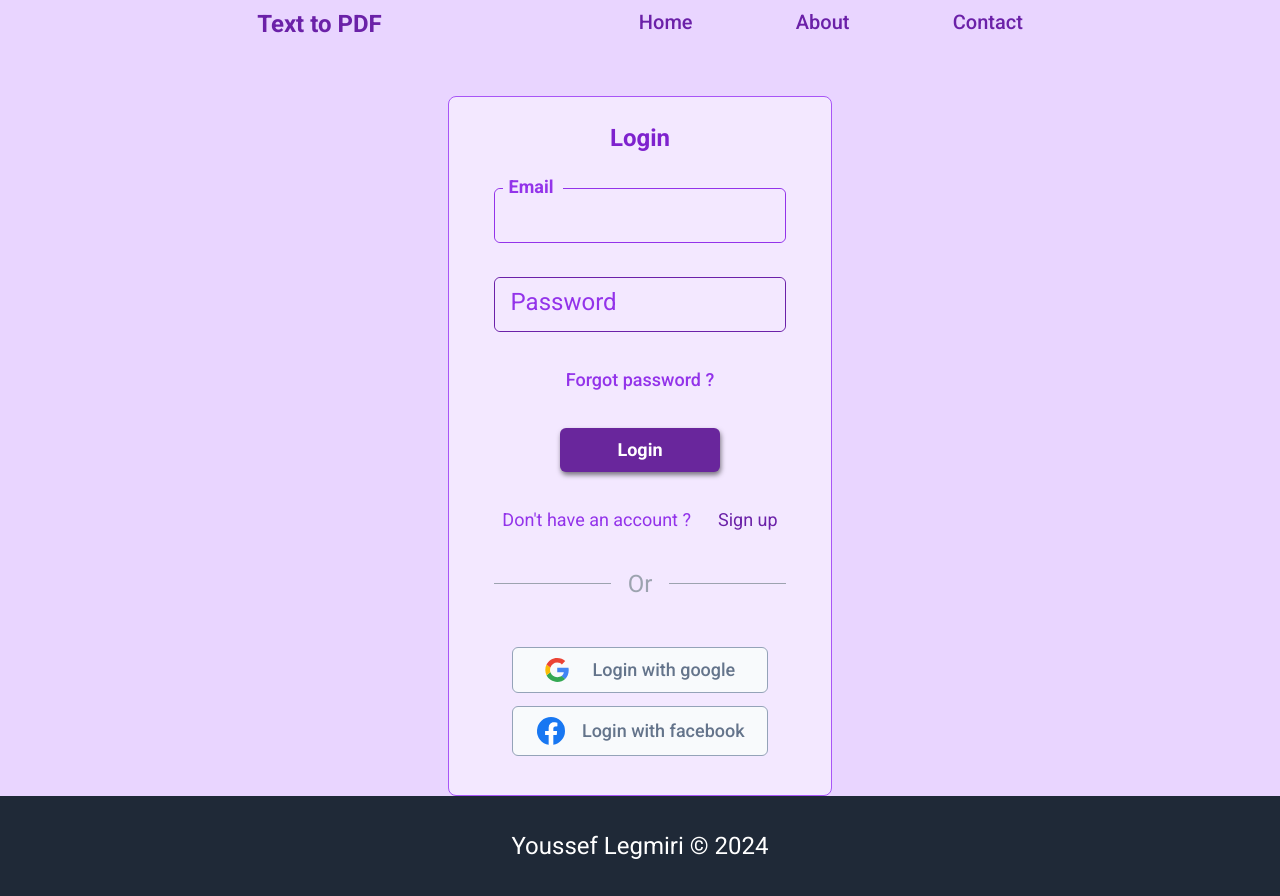
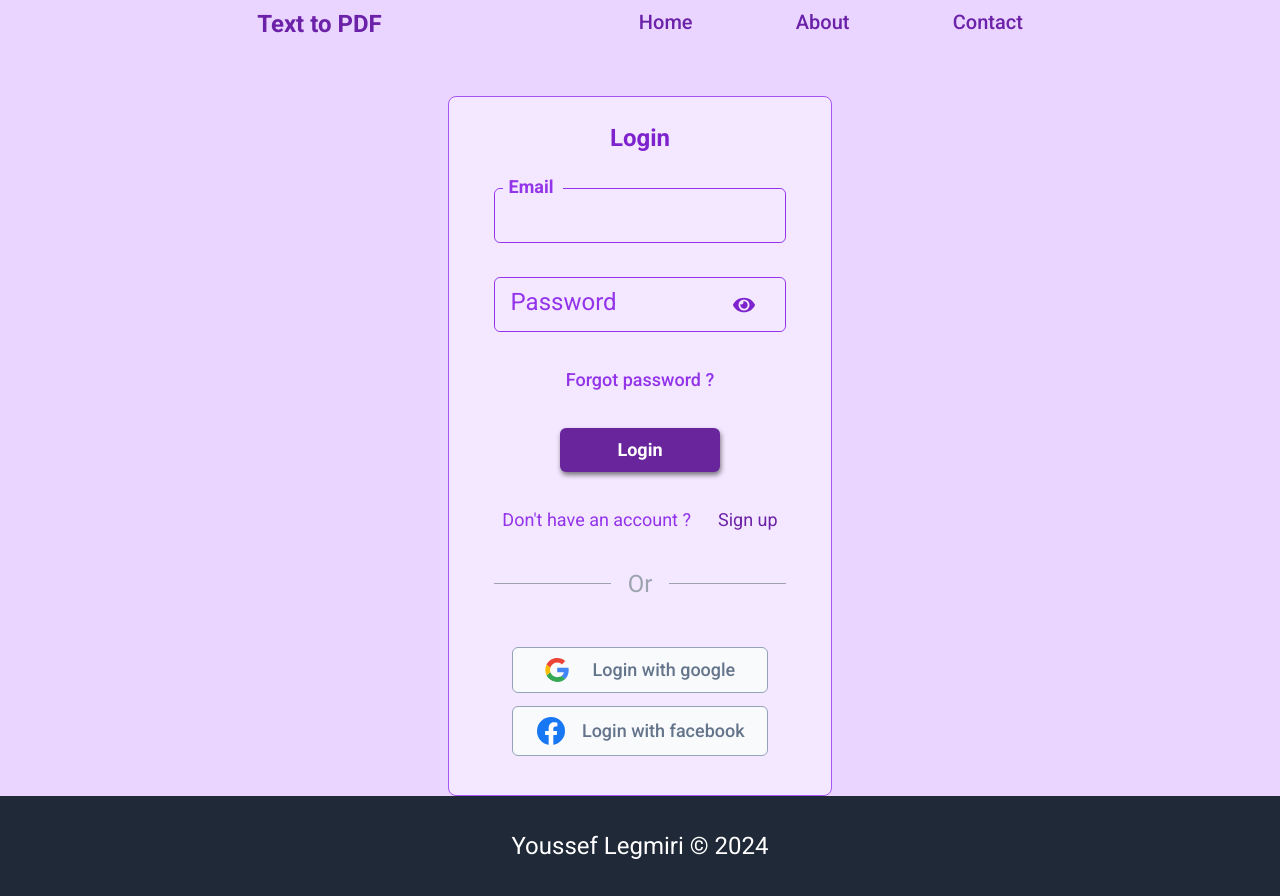
Before and after one commit to youssefLegmiri/job-application, a React (Vite) app in the folder FrontEnd/: page /login in a window 1280 px wide. Built offline with nearby package versions, Linux system fonts and the light colour scheme.

Commit message:
adding eyeicon

```diff
--- a/FrontEnd/package.json
+++ b/FrontEnd/package.json
@@ -13,6 +13,7 @@
     "clsx": "^2.1.1",
     "react": "19.0.0",
     "react-dom": "19.0.0",
+    "react-icons": "^5.4.0",
     "react-router-dom": "^7.1.1"
   },
   "devDependencies": {
--- a/FrontEnd/src/components/Input.jsx
+++ b/FrontEnd/src/components/Input.jsx
@@ -1,14 +1,35 @@
 import { useEffect, useState } from "react";
 
-const Input = ({ as = "input", label, type, name, autofocus }) => {
+const Input = ({
+  as = "input",
+  label,
+  type,
+  name,
+  autofocus,
+  error,
+  inputData,
+}) => {
   const [isFocus, setIsFocus] = useState(false);
+  const [isError, setIsError] = useState(false);
+  const [data, setIsData] = useState(null);
 
   const Component = as === "textarea" ? "textarea" : "input";
+
+  useEffect(() => {
+    if (error) {
+      setIsError(true);
+    } else {
+      setIsError(false);
+    }
+    if (inputData) {
+      setIsData(inputData);
+    }
+  }, [error]);
 
   return (
     <div
       className={`w-[80%] relative  border-[1px] rounded-md ${
-        isFocus ? "border-purple-600" : "border-purple-800"
+        isError ? "border-red-600" : "border-purple-600"
       } `}
     >
       <div
@@ -25,6 +46,7 @@ const Input = ({ as = "input", label, type, name, autofocus }) => {
         {label}
       </label>
       <Component
+        defaultValue={data}
         autoFocus={autofocus}
         onFocus={() => setIsFocus(true)}
         onBlur={(e) => {
--- a/FrontEnd/src/components/Login.jsx
+++ b/FrontEnd/src/components/Login.jsx
@@ -2,23 +2,50 @@ import Input from "./Input";
 import Button from "./Button";
 import { Link } from "react-router-dom";
 import clsx from "clsx";
+import { FaEye } from "react-icons/fa";
+import { FaEyeSlash } from "react-icons/fa";
 import google from "../assets/google.svg";
 import facebook from "../assets/facebook.svg";
 import { useNavigate } from "react-router-dom";
-import { useActionState } from "react";
+import { useActionState, useState } from "react";
 
 const Login = () => {
   const navigate = useNavigate();
-  const [data, actionFunction, isPending] = useActionState(formAction, "");
+  const [passwordType, setIsPasswordType] = useState("password");
+  const [state, actionFunction, isPending] = useActionState(formAction, {
+    data: { email: null, password: null },
+    emailError: false,
+    passwordError: false,
+    emailErrorMessage: null,
+    passwordErrorMessage: null,
+  });
 
   async function formAction(previous, formData) {
     const jsonData = Object.fromEntries(formData.entries());
     if (!jsonData.email) {
-      return { error: "Email required" };
+      return { emailError: true, emailErrorMessage: "Email is required" };
+    } else if (!jsonData.password) {
+      return {
+        passwordError: true,
+        passwordErrorMessage: "password is required",
+        data: { email: formData.get("email") },
+      };
     }
 
-    await new Promise((resolve) => setTimeout(resolve, 5000));
+    await new Promise((resolve) => setTimeout(resolve, 2000));
+    return {
+      data: {
+        email: formData.get("email"),
+        password: formData.get("password"),
+      },
+    };
   }
+  const handelMouseDown = () => {
+    setIsPasswordType("text");
+  };
+  const handelMouseUp = () => {
+    setIsPasswordType("password");
+  };
   return (
     <main className="w-full h-full mt-10 flex justify-center items-center ">
       <form
@@ -31,19 +58,43 @@ const Login = () => {
         {/* Email input  */}
         <div className="relative w-full flex items-center justify-center ">
           <Input
-            autofocus={"autofocus"}
+            error={state?.emailError}
+            inputData={state?.data?.email}
+            autofocus={true}
             name={"email"}
             type={"email"}
             label={"Email"}
           />
-          {data?.error && (
+          {state?.emailError && (
             <p className="text-red-600 text-sm absolute left-16 -bottom-6">
-              {data?.error}{" "}
+              {state?.emailErrorMessage}
             </p>
           )}
         </div>
         {/* password input  */}
-        <Input name={"password"} type={"password"} label={"Password"} />
+        <div className="relative w-full flex items-center justify-center ">
+          <Input
+            inputData={state?.data?.password}
+            error={state?.passwordError}
+            name={"password"}
+            type={passwordType}
+            label={"Password"}
+          />
+          <FaEye
+            onMouseDown={handelMouseDown}
+            onMouseUp={handelMouseUp}
+            size={"30"}
+            className="absolute right-16 bottom-3 rounded-lg text-purple-700 cursor-pointer
+                     hover:bg-purple-300 p-1"
+          />
+
+          {state?.passwordError && (
+            <p className="text-red-600 text-sm absolute left-16 -bottom-6">
+              {state?.passwordErrorMessage}
+            </p>
+          )}
+        </div>
+        {/*Forgot password ? */}
         <div className="flex md:w-[50%] w-[80%] justify-around ">
           <Link to={"/"}>
             <p className="text-lg font-[500] text-purple-600 hover:text-purple-500">
@@ -51,13 +102,14 @@ const Login = () => {
             </p>
           </Link>
         </div>
+        {/*Login button */}
         <Button
-          action={"Logging..."}
           isPending={isPending}
           type={"submit"}
           text={"Login"}
           className={"btn-custom disabled:bg-purple-400"}
         />
+        {/*Don't have an account ? Sign up */}
         <div className="md:w-[60%] w-[80%] xl:w-[90%] text-purple-600 text-lg flex justify-evenly items-center">
           <p className=" ">Don't have an account ?</p>
           <Link className="text-purple-800 hover:text-purple-600" to={"/"}>
@@ -70,6 +122,7 @@ const Login = () => {
           <span className="text-gray-400">Or</span>
           <div className="w-[40%] h-[1px] bg-gray-400"></div>
         </div>
+        {/*Social media buttons */}
         <div className="flex flex-col w-[70%]  h-[20%] items-center justify-evenly">
           <Button
             type={"button"}
```
Also changed, not shown: 1 other file (tests, documents, lock files or other folders).
